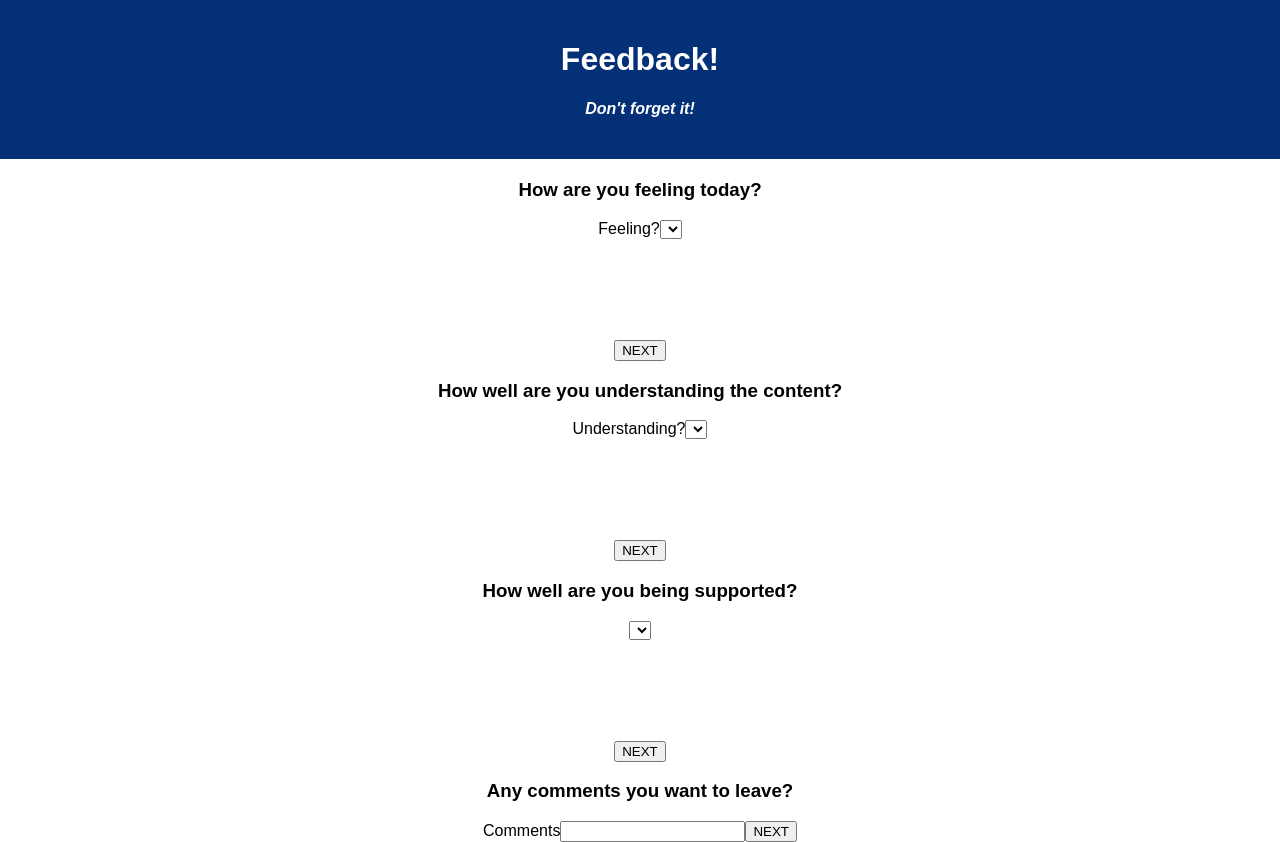
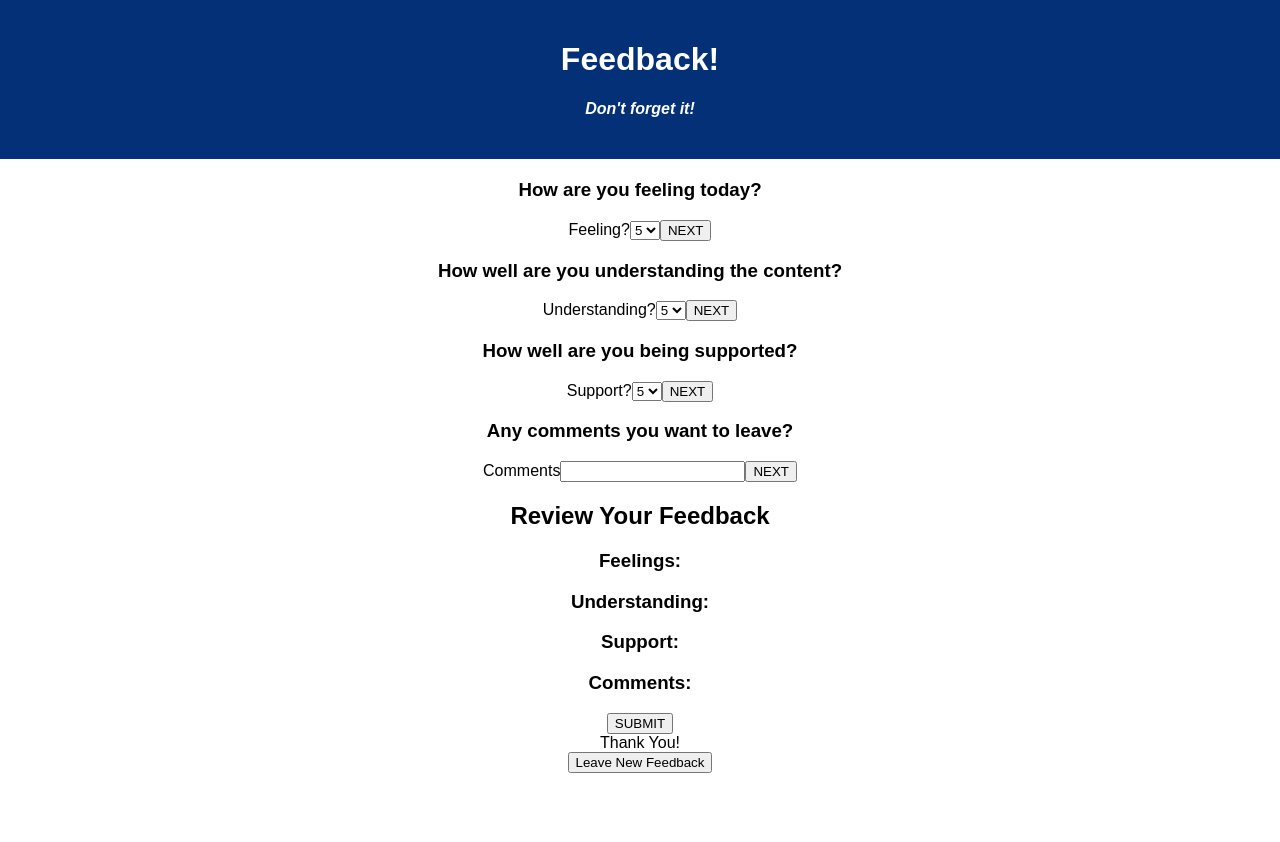
Before and after one commit to essiero/weekend-redux-feedback-loop, a React (Create React App) app: page /support in a window 1280 px wide. After the commit the page ends 800 px from the top, so only its background shows below. Built offline with nearby package versions, Linux system fonts and the light colour scheme.

Commit message:
added ReviewFeedback and Success components

```diff
--- a/src/components/App/App.jsx
+++ b/src/components/App/App.jsx
@@ -1,11 +1,17 @@
 import React from 'react';
-import axios from 'axios';
-import './App.css';
+import { useEffect } from "react";
+import { useDispatch, useSelector } from "react-redux";
+import { HashRouter as Router, Route, Link } from "react-router-dom";
+import axios from "axios";
+
 import Feelings from '../Feelings/Feelings';
 import Understanding from '../Understanding/Understanding';
 import Support from '../Support/Support';
 import Comments from '../Comments/Comments';
+import ReviewFeedback from '../Review/Review';
+import Success from '../Success/Success';
 
+import './App.css';
 
 function App() {
 
@@ -20,6 +26,8 @@ function App() {
       <Understanding />
       <Support />
       <Comments />
+      <ReviewFeedback />
+      <Success />
     </div>
   );
 }
--- a/src/components/Comments/Comments.jsx
+++ b/src/components/Comments/Comments.jsx
@@ -4,7 +4,9 @@ function Comments() {
     <h3>Any comments you want to leave?</h3>
     <label for="comments">Comments</label>
     <input id="comments"></input>
-    <button>NEXT</button>
+    <button
+        data-testid="next"
+        >NEXT</button>
     </>)
 }
 
--- a/src/components/Feelings/Feelings.jsx
+++ b/src/components/Feelings/Feelings.jsx
@@ -1,15 +1,26 @@
+import { useDispatch, useSelector } from "react-redux";
+
 function Feelings() {
+    const toUnderstanding = (feeling) => {
+        dispatch({
+            type: "ADD_FEELING",
+            payload: feeling
+        })
+    }
     return (
     <>
     <h3>How are you feeling today?</h3>
     <label for="feelings">Feeling?</label>
-    <select name="rating" id="feelings"></select>
-        <option value="1"></option>
-        <option value="2"></option>
-        <option value="3"></option>
-        <option value="4"></option>
-        <option value="5"></option>
-    <button>NEXT</button>
+    <select name="rating" id="feelings">
+        <option value="5">5</option>
+        <option value="4">4</option>
+        <option value="3">3</option>
+        <option value="2">2</option>
+        <option value="1">1</option>
+        </select>
+    <button
+        data-testid="next"
+        onClick={toUnderstanding}>NEXT</button>
     </>)
 }
 
--- /dev/null
+++ b/src/components/Review/Review.jsx
@@ -0,0 +1,20 @@
+import { useEffect } from "react";
+import { useDispatch, useSelector } from "react-redux";
+import { HashRouter as Router, Route, Link } from "react-router-dom";
+import axios from "axios";
+
+function ReviewFeedback(){
+    return (
+    <>
+    <h2>Review Your Feedback</h2>
+    <h3>Feelings:</h3>
+    <h3>Understanding:</h3>
+    <h3>Support:</h3>
+    <h3>Comments:</h3>
+    <button
+        data-testid="next"
+        >SUBMIT</button>
+    </>
+)}
+
+export default ReviewFeedback;
--- /dev/null
+++ b/src/components/Success/Success.jsx
@@ -0,0 +1,10 @@
+function Success() {
+  return (
+    <>
+      <div>Thank You!</div>
+      <button>Leave New Feedback</button>
+    </>
+  );
+}
+
+export default Success;
--- a/src/components/Support/Support.jsx
+++ b/src/components/Support/Support.jsx
@@ -1,16 +1,20 @@
 function Support() {
-    return (
+  return (
     <>
-    <h3>How well are you being supported?</h3>
-    <label for="support"></label>
-    <select name="rating" id="support"></select>
-        <option value="1"></option>
-        <option value="2"></option>
-        <option value="3"></option>
-        <option value="4"></option>
-        <option value="5"></option>
-    <button>NEXT</button>
-    </>)
+      <h3>How well are you being supported?</h3>
+      <label for="support">Support?</label>
+      <select name="rating" id="support">
+        <option value="5">5</option>
+        <option value="4">4</option>
+        <option value="3">3</option>
+        <option value="2">2</option>
+        <option value="1">1</option>
+      </select>
+      <button
+        data-testid="next"
+        >NEXT</button>
+    </>
+  );
 }
 
 export default Support;
--- a/src/components/Understanding/Understanding.jsx
+++ b/src/components/Understanding/Understanding.jsx
@@ -1,16 +1,20 @@
 function Understanding() {
-    return (
+  return (
     <>
-    <h3>How well are you understanding the content?</h3>
-    <label for="understanding">Understanding?</label>
-    <select name="rating" id="understanding"></select>
-        <option value="1"></option>
-        <option value="2"></option>
-        <option value="3"></option>
-        <option value="4"></option>
-        <option value="5"></option>
-    <button>NEXT</button>
-    </>)
+      <h3>How well are you understanding the content?</h3>
+      <label for="understanding">Understanding?</label>
+      <select name="rating" id="understanding">
+        <option value="5">5</option>
+        <option value="4">4</option>
+        <option value="3">3</option>
+        <option value="2">2</option>
+        <option value="1">1</option>
+      </select>
+      <button
+        data-testid="next"
+        >NEXT</button>
+    </>
+  );
 }
 
 export default Understanding;
```
Also changed, not shown: src/store.js (added, +13 -0 lines), src/components/Review/Review.css (added), src/components/Success/Success.css (added).
